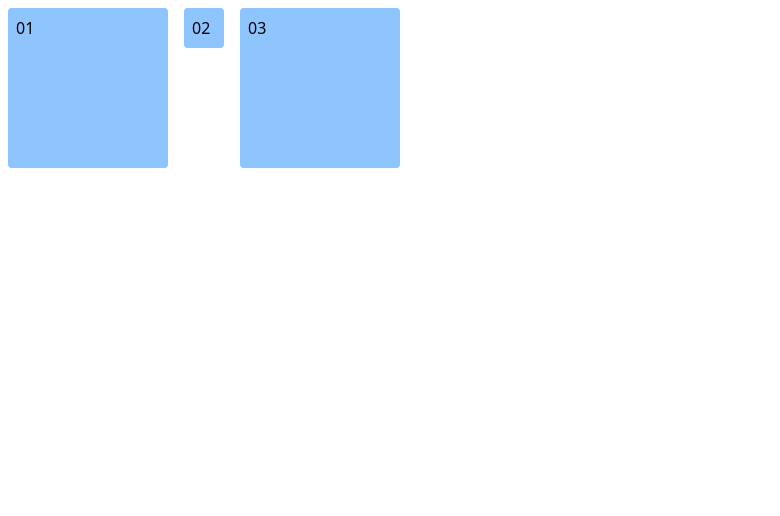
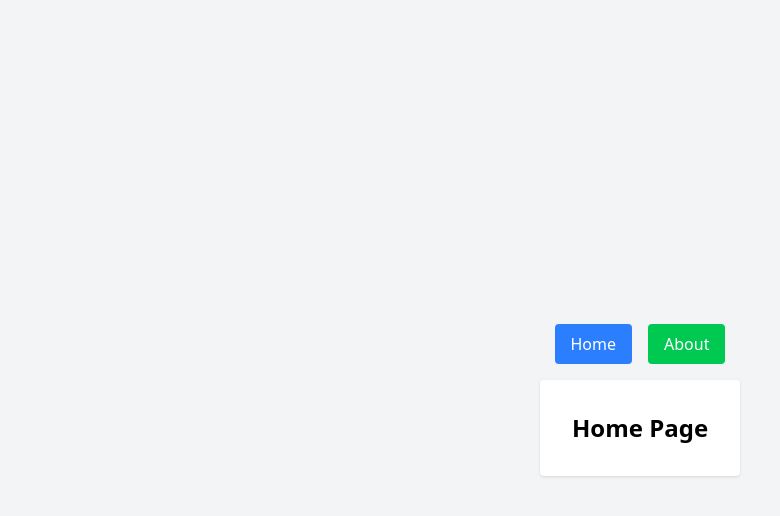
Before and after one commit to benishouga/translator, a React (Vite) app: page / in a window 1280 px wide. Shown: the top 516 px of the page, without its empty margins (0-780 px from the left). Built offline with nearby package versions, Linux system fonts and the light colour scheme.

Commit message:
Refactor App component to implement navigation and update package.json for deployment

```diff
--- a/package.json
+++ b/package.json
@@ -7,8 +7,10 @@
     "dev": "vite",
     "build": "tsc -b && vite build",
     "lint": "eslint .",
-    "preview": "vite preview"
+    "preview": "vite preview",
+    "deploy": "gh-pages -d dist"
   },
+  "homepage": "https://benishouga.github.io/translator",
   "dependencies": {
     "@tailwindcss/vite": "^4.1.11",
     "gh-pages": "^6.3.0",
--- a/src/App.tsx
+++ b/src/App.tsx
@@ -1,11 +1,28 @@
-import "./App.css";
+import { useState } from "react";
 
 function App() {
+  const [page, setPage] = useState("home");
+
   return (
-    <div className="flex">
-      <div className="m-2 p-2 size-40 rounded bg-blue-300">01</div>
-      <div className="m-2 p-2 size-10 rounded bg-blue-300">02</div>
-      <div className="m-2 p-2 size-40 rounded bg-blue-300">03</div>
+    <div className="min-h-screen flex flex-col items-center justify-center bg-gray-100">
+      <nav className="mb-4 space-x-4">
+        <button
+          className="px-4 py-2 bg-blue-500 text-white rounded"
+          onClick={() => setPage("home")}
+        >
+          Home
+        </button>
+        <button
+          className="px-4 py-2 bg-green-500 text-white rounded"
+          onClick={() => setPage("about")}
+        >
+          About
+        </button>
+      </nav>
+      <main className="p-8 bg-white rounded shadow text-center">
+        {page === "home" && <h1 className="text-2xl font-bold">Home Page</h1>}
+        {page === "about" && <h1 className="text-2xl font-bold">About Page</h1>}
+      </main>
     </div>
   );
 }
```
